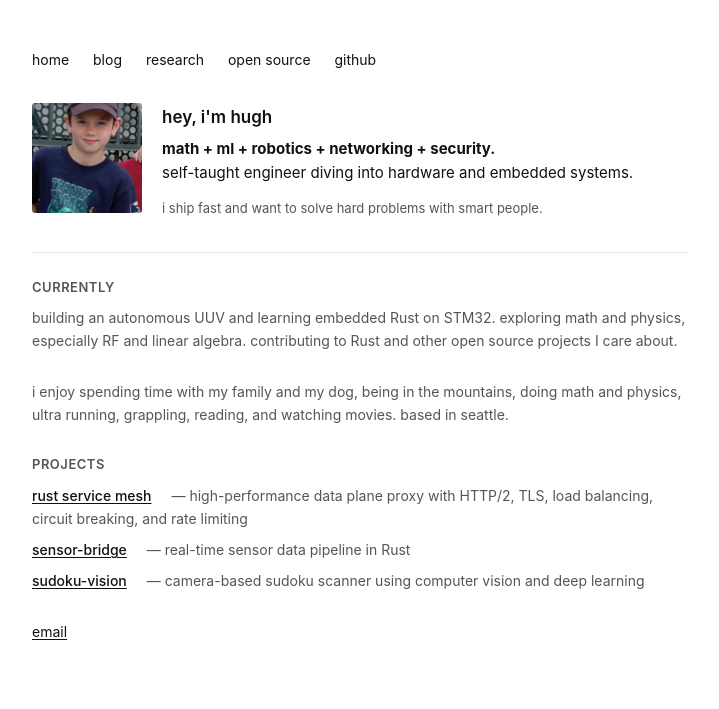
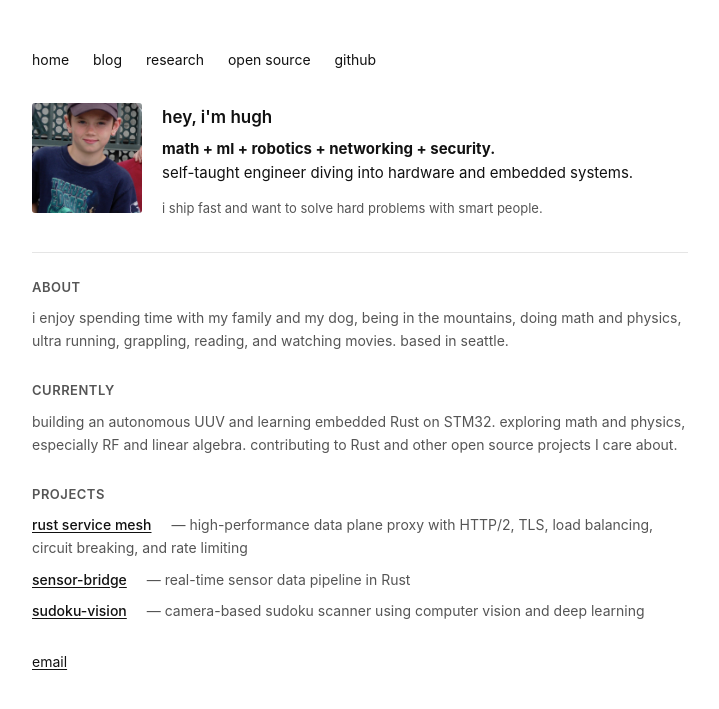
Before and after one commit to HueCodes/HueCodes.github.io, a Jekyll site: the page built from index.md, in a window 1280 px wide. Shown: the top 709 px of the page, without its empty margins (280-999 px from the left). Built offline with Jekyll 4.4.1, drawn with Linux system fonts in a browser that asks for light colours.

Commit message:
Add about header, reorder about and currently sections

```diff
--- a/index.md
+++ b/index.md
@@ -25,12 +25,13 @@ title: home
 <hr class="divider">
 
 <div class="section">
-  <h2>currently</h2>
-  <p>building an autonomous UUV and learning embedded Rust on STM32. exploring math and physics, especially RF and linear algebra. contributing to Rust and other open source projects I care about.</p>
+  <h2>about</h2>
+  <p>i enjoy spending time with my family and my dog, being in the mountains, doing math and physics, ultra running, grappling, reading, and watching movies. based in seattle.</p>
 </div>
 
 <div class="section">
-  <p>i enjoy spending time with my family and my dog, being in the mountains, doing math and physics, ultra running, grappling, reading, and watching movies. based in seattle.</p>
+  <h2>currently</h2>
+  <p>building an autonomous UUV and learning embedded Rust on STM32. exploring math and physics, especially RF and linear algebra. contributing to Rust and other open source projects I care about.</p>
 </div>
 
 <div class="section">
```
